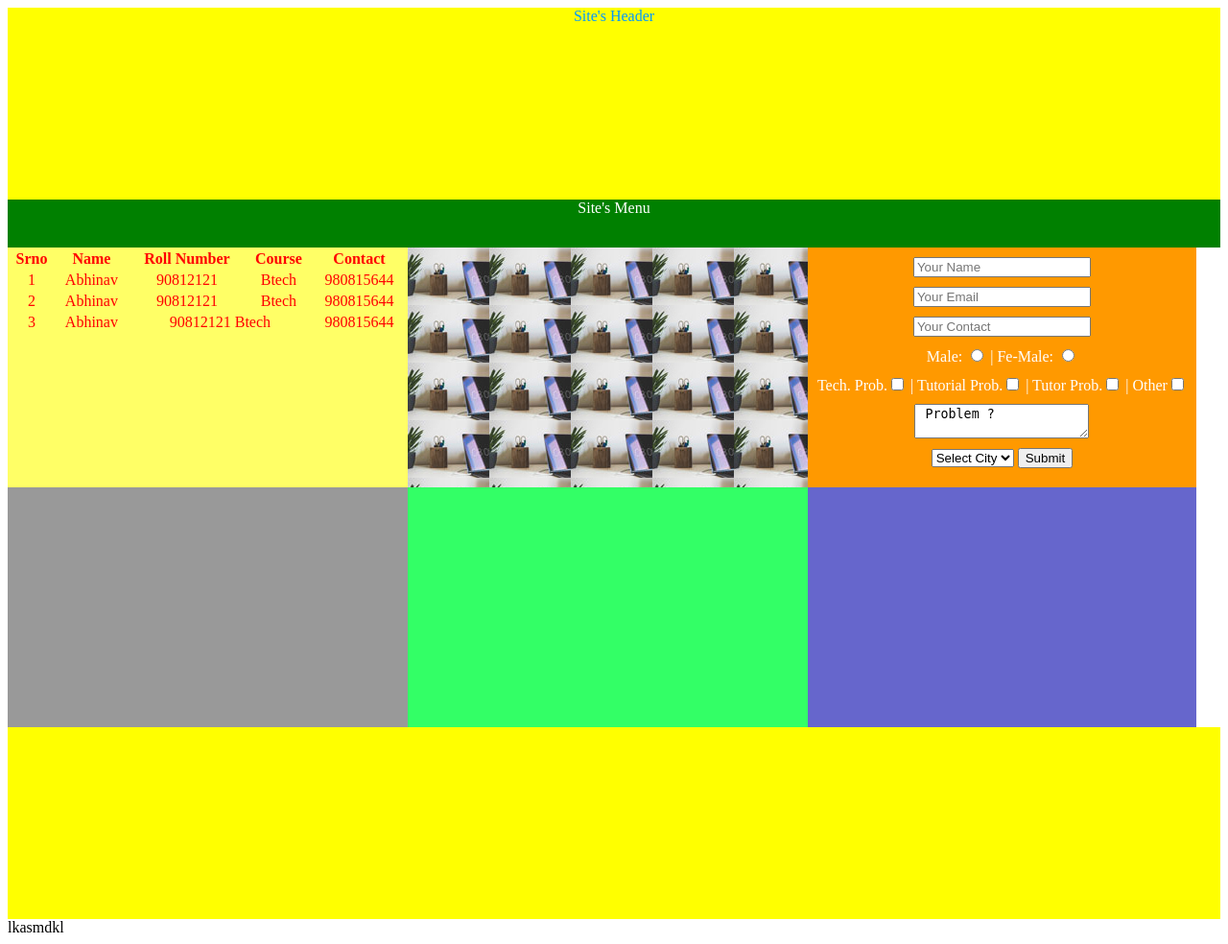
After one commit to VITDINDIA/PHP-Programs, a PHP site: page /19.php in a window 1280 px wide. The commit adds this page. Shown: the whole page at 96% size. Run offline with PHP 8.4, Linux system fonts and the light colour scheme.

Commit message:
Site Page Basic Design

```diff
--- a/18.php
+++ b/18.php
@@ -9,20 +9,24 @@
 <table border="1" width="100%" bgcolor="#FFFF00">
 <thead> <th>Srno</th> <th>Name</th> <th>Roll Number </th>
 <th> Course </th><th>Contact </th> </thead>
+
 <tbody>
 <tr>
 <td> 1</td><td> Abhinav</td><td> 90812121</td><td> Btech</td>
 <td>980815644</td>
 </tr>
+
 <tr>
 <td> 2</td><td> Abhinav</td><td> 90812121</td><td> Btech</td>
 <td>980815644</td>
 </tr>
+
 <tr>
 <td> 3</td><td> Abhinav</td><td colspan="2"> 90812121 Btech</td>
 <td>980815644</td>
 </tr>
 </tbody>
+
 </table>
 </body>
 </html>
--- /dev/null
+++ b/19.php
@@ -0,0 +1,166 @@
+<!DOCTYPE html PUBLIC "-//W3C//DTD XHTML 1.0 Transitional//EN" "http://www.w3.org/TR/xhtml1/DTD/xhtml1-transitional.dtd">
+<html xmlns="http://www.w3.org/1999/xhtml">
+<head>
+<meta http-equiv="Content-Type" content="text/html; charset=utf-8" />
+<title>Untitled Document</title>
+<style type="text/css">
+.header{
+	width:100%;
+	height:200px;
+
+	background-color:#FFFF00;
+	float:left;
+	text-align:center;
+	color:#09F;
+		}
+.footer{
+	width:100%;
+	height:200px;
+
+	background-color:#FFFF00;
+	float:left;
+	text-align:center;
+	color:#09F;
+		}
+.menu{
+	width:100%;
+	height:50px;
+
+	background-color:green;
+	float:left;
+	text-align:center;
+	color: #FFF;
+		}
+.leftcontent{
+	width:33%;
+	height:250px;
+
+	background-color:#FFFF66;
+	float:left;
+	text-align:center;
+	color: #F00;
+		}
+.centercontent{
+	width:33%;
+	height:250px;
+	background-image:url(1.jpg);
+	float:left;
+	text-align:center;
+	color: #FFF;
+		}
+.rightcontent{
+	width:32%;
+	height:250px;
+
+	background-color: #F90;
+	float:left;
+	text-align:center;
+	color: #FFF;
+		}
+
+
+
+.leftcontent2{
+	width:33%;
+	height:250px;
+
+	background-color: #999;
+	float:left;
+	text-align:center;
+	color: #FFF;
+		}
+.centercontent2{
+	width:33%;
+	height:250px;
+
+	background-color: #3F6;
+	float:left;
+	text-align:center;
+	color: #FFF;
+		}
+.rightcontent2{
+	width:32%;
+	height:250px;
+
+	background-color: #66C;
+	float:left;
+	text-align:center;
+	color: #FFF;
+		}
+.frontform{
+	margin-top:10px;
+}
+</style>
+</head>
+<body>
+<div class="header">
+Site's Header
+</div>
+<div class="menu">
+Site's Menu
+</div>
+
+<div class="leftcontent">
+<table width="100%" >
+<thead> <th>Srno</th> <th>Name</th> <th>Roll Number </th>
+<th> Course </th><th>Contact </th> </thead>
+
+<tbody>
+<tr>
+<td> 1</td><td> Abhinav</td><td> 90812121</td><td> Btech</td>
+<td>980815644</td>
+</tr>
+
+<tr>
+<td> 2</td><td> Abhinav</td><td> 90812121</td><td> Btech</td>
+<td>980815644</td>
+</tr>
+
+<tr>
+<td> 3</td><td> Abhinav</td><td colspan="2"> 90812121 Btech</td>
+<td>980815644</td>
+</tr>
+</tbody>
+
+</table>
+
+</div>
+
+<div class="centercontent">
+</div>
+
+<div class="rightcontent">
+<form method="get">
+<div class="frontform"><input type="text" name="uname" placeholder="Your Name" required="required"  /></div>
+<div class="frontform"><input type="email" name="uemail" placeholder="Your Email" required="required"  /></div>
+<div class="frontform"><input type="text" name="contact" placeholder="Your Contact" maxlength="10" required="required"  /></div>
+<div class="frontform">Male: <input type="radio" name="gender" value="male" /> |
+Fe-Male: <input type="radio" name="gender" value="female" /></div>
+<div class="frontform">Tech. Prob.<input type="checkbox" value="techproblem" name="techproblem" /> |
+Tutorial Prob.<input type="checkbox" name="tutorialproblem" value="tutorialproblem" /> |
+Tutor Prob.<input type="checkbox" name="tutorproblem" value="tutorproblem" /> |
+Other<input type="checkbox" name="other" value="other" />
+</div>
+<div class="frontform"><textarea name="problem" required="required"> Problem ? </textarea></div>
+
+<div class="frontform">
+<select name="city" required="required">
+<option value="">Select City </option><option value="Delhi">Delhi</option><option value="Meerut">Meerut</option>
+</select>
+<input type="submit" name="submit"  />
+</div>
+</div>
+</form>
+<div class="leftcontent2">
+</div>
+
+<div class="centercontent2">
+</div>
+
+<div class="rightcontent2">
+</div>
+<div class="footer">
+</div>
+
+</body>
+</html>lkasmdkl
```
